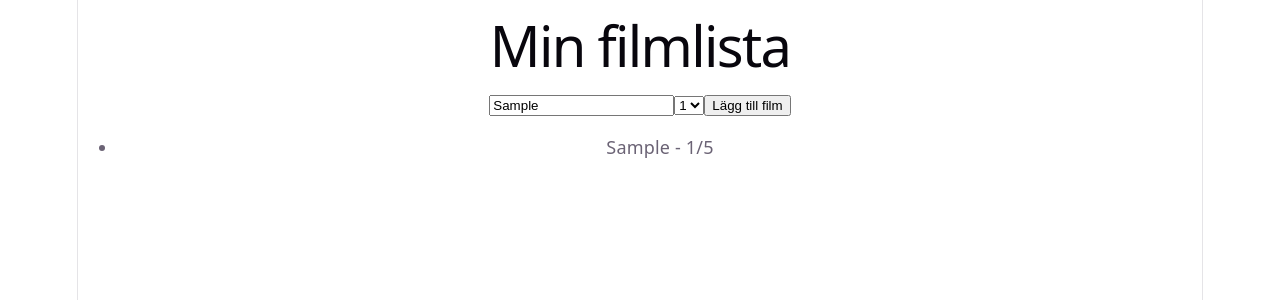
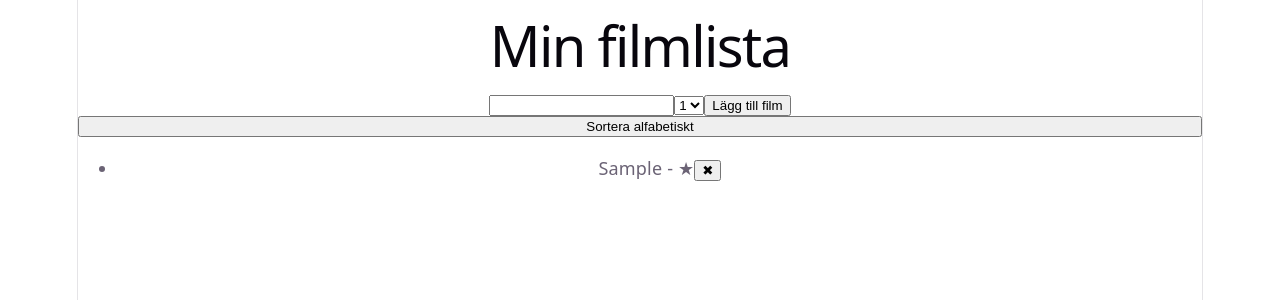
Before and after one commit to GorSla14/react-movie-list, a React (Vite) app: page / in a window 1280 px wide. Both pictures are taken after typing "Sample" into the empty fields and a click on the button "Lägg till film". Shown: the top 300 px of the page. Built offline with nearby package versions, Linux system fonts and the light colour scheme.

Commit message:
Add movie validation, ratings, removal and sorting.

```diff
--- a/src/App.jsx
+++ b/src/App.jsx
@@ -8,9 +8,23 @@ function App() {
 
     function addMovie(event) {
       event.preventDefault()
+      if (title.trim() === '') {
+        alert('Du måste ange en filmtitel!')
+      }
 
       const newMovie = { title: title, rating: Number(rating) }
       setMovies([...movies, newMovie])
+      setTitle('')
+      setRating('1')
+    }
+    function removeMovie(index) {
+      setMovies(movies.filter((movie, i) => i !== index))
+    }
+    function sortByTitle() {
+      const sortedMovies = [...movies].sort((a, b) =>
+        a.title.localeCompare(b.title)
+      )
+      setMovies(sortedMovies)
     }
 
   return (
@@ -37,10 +51,14 @@ function App() {
         </select>
         <button type='submit'>Lägg till film</button>
       </form>
+
+      <button type="button" onClick={sortByTitle}>Sortera alfabetiskt</button>
+
         <ul>
           {movies.map((movie, index) => (
             <li key={index}>
-              {movie.title} - {movie.rating}/5
+              {movie.title} - {'★'.repeat(movie.rating)}
+              <button onClick={() => removeMovie(index)}>✖</button>
             </li>
           ))}
         </ul>
```
